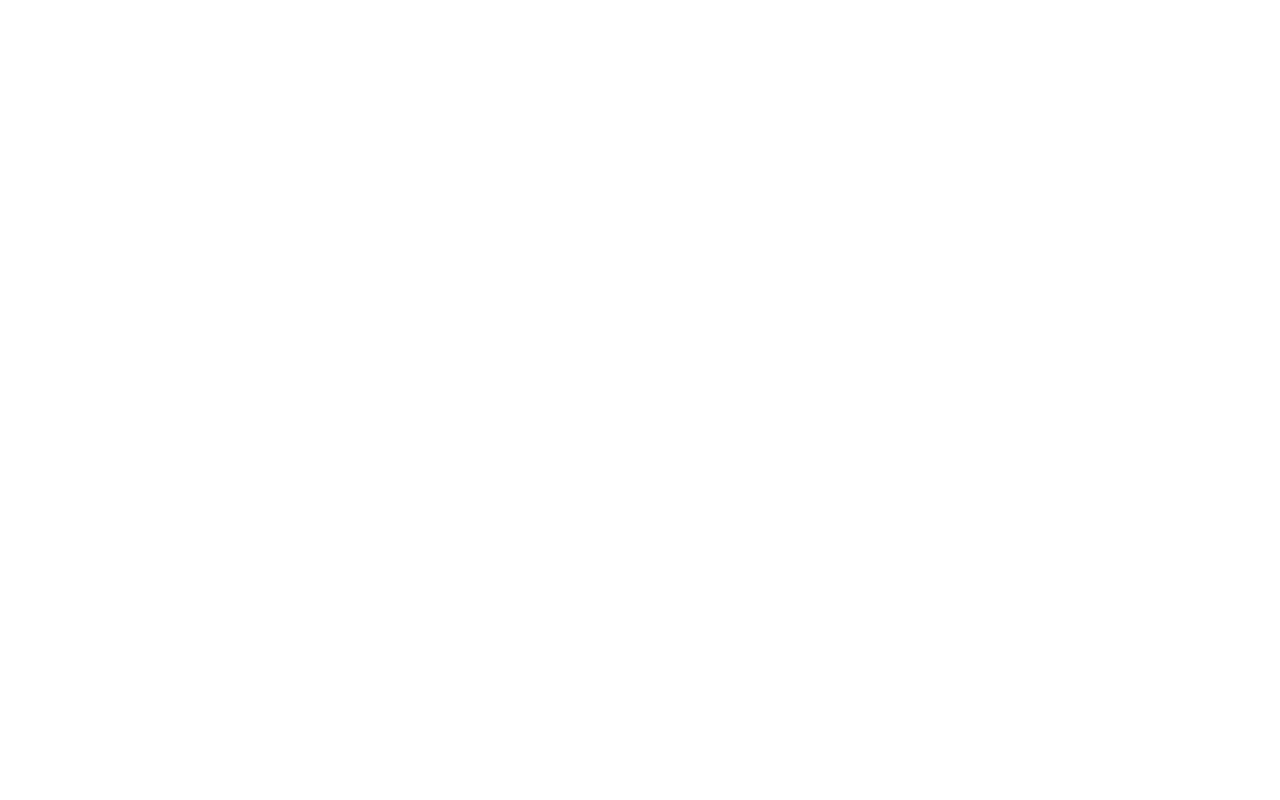
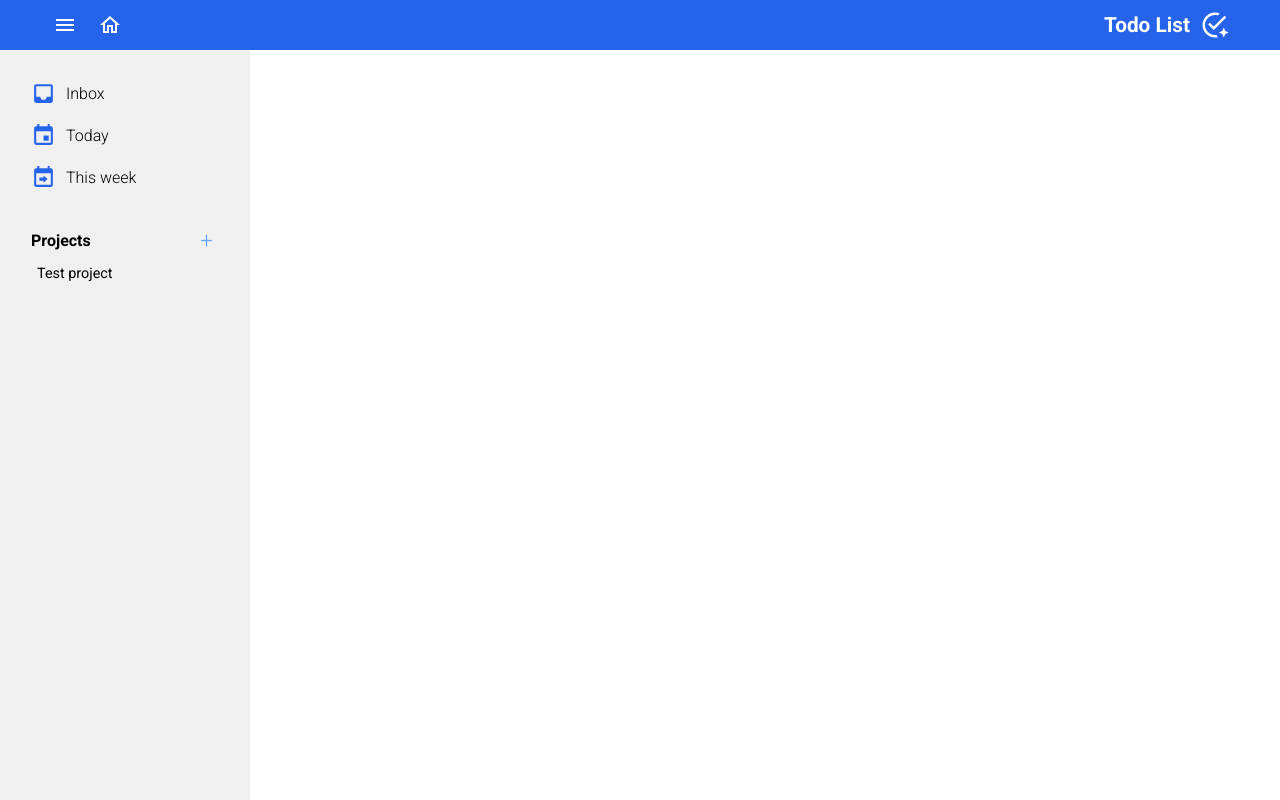
Before and after one commit to rvolkov8/project-todo-list, a website built with webpack: page dist/index.html in a window 1280 px wide. Built offline with nearby package versions, Linux system fonts and the light colour scheme.

Commit message:
Add basic HTML structure and styling

```diff
--- /dev/null
+++ b/src/side-bar.css
@@ -0,0 +1,137 @@
+*,
+*::after,
+*::before {
+  margin: 0;
+  padding: 0;
+  box-sizing: border-box;
+  font-family: "Roboto", sans-serif;
+}
+
+:root {
+  font-size: 16px;
+
+  --standard-blue: #2563eb;
+  --lighter-blue: #3b82f6;
+  --lightest-blue: #60a5fa;
+  --white: #fff;
+  --gray: #f0f0f0;
+  --dark-gray: #dedede;
+  --black: #000;
+}
+
+.side-bar {
+  background: var(--gray);
+
+  display: flex;
+  flex-direction: column;
+  gap: 25px;
+
+  padding: 25px;
+}
+
+.categories {
+  display: flex;
+  flex-direction: column;
+
+  gap: 5px;
+}
+
+.category {
+  display: flex;
+  align-items: center;
+  padding: 6px;
+  border-radius: 9px;
+
+  gap: 10px;
+}
+
+.category:hover {
+  cursor: pointer;
+  background: var(--dark-gray);
+}
+
+.inbox-icon {
+  height: 25px;
+  width: 25px;
+  background: url(assets/side-bar-assets/inbox-icon.svg) no-repeat;
+  background-position: center;
+  background-size: cover;
+}
+
+.today-icon {
+  height: 25px;
+  width: 25px;
+  background: url(assets/side-bar-assets/today-icon.svg) no-repeat;
+  background-position: center;
+  background-size: cover;
+}
+
+.this-week-icon {
+  height: 25px;
+  width: 25px;
+  background: url(assets/side-bar-assets/this-week-icon.svg) no-repeat;
+  background-position: center;
+  background-size: cover;
+}
+
+.category-text {
+  font-weight: 300;
+  color: var(--black);
+}
+
+.projects {
+  display: flex;
+  flex-direction: column;
+}
+
+.project-title {
+  display: flex;
+  align-items: center;
+  justify-content: space-between;
+
+  padding: 6px;
+  border-radius: 9px;
+
+  cursor: pointer;
+}
+
+.project-title:hover {
+  background: var(--dark-gray);
+}
+
+.title-text {
+  color: var(--black);
+  font-weight: 700;
+}
+
+.add-project-button {
+  border: none;
+  font-weight: 300;
+  font-size: 1.4rem;
+  color: var(--lightest-blue);
+
+  margin-right: 6px;
+}
+
+.add-project-button:hover {
+  color: var(--standard-blue);
+}
+
+.project {
+  display: flex;
+  align-items: center;
+
+  font-size: 0.9rem;
+
+  padding: 6px 6px 6px 12px;
+  border-radius: 9px;
+
+  cursor: pointer;
+}
+
+.project:hover {
+  background: var(--dark-gray);
+}
+
+.project-name {
+}
--- /dev/null
+++ b/src/style.css
@@ -0,0 +1,37 @@
+*,
+*::after,
+*::before {
+  margin: 0;
+  padding: 0;
+  box-sizing: border-box;
+  font-family: "Roboto", sans-serif;
+}
+
+:root {
+  font-size: 16px;
+
+  --standard-blue: #2563eb;
+  --lighter-blue: #3b82f6;
+  --lightest-blue: #60a5fa;
+  --white: #fff;
+  --gray: #f0f0f0;
+}
+
+.content {
+  height: 100vh;
+  display: grid;
+  grid-template: 50px 1fr / 250px 1fr;
+}
+
+.top-bar {
+  grid-area: 1 / 1 / 2 / 3;
+}
+
+.side-bar {
+  grid-area: 2 / 1 / 3 / 2;
+}
+
+.main {
+  grid-area: 2 / 2 / 3 / 3;
+  background: var(--white);
+}
--- /dev/null
+++ b/src/top-bar.css
@@ -0,0 +1,78 @@
+*,
+*::after,
+*::before {
+  margin: 0;
+  padding: 0;
+  box-sizing: border-box;
+  font-family: "Roboto", sans-serif;
+}
+
+:root {
+  font-size: 16px;
+
+  --standard-blue: #2563eb;
+  --lighter-blue: #3b82f6;
+  --lightest-blue: #60a5fa;
+  --white: #fff;
+  --gray: #f0f0f0;
+}
+
+.top-bar {
+  background: var(--standard-blue);
+
+  padding: 0 50px;
+
+  display: flex;
+  justify-content: space-between;
+  align-items: center;
+}
+
+.left-button-container {
+  display: flex;
+  align-items: center;
+  gap: 15px;
+}
+
+.menu-icon {
+  height: 30px;
+  width: 30px;
+  background: url(./assets/top-bar-assets/menu-icon.svg) no-repeat;
+  background-position: center;
+  background-size: 80%;
+}
+
+.home-icon {
+  height: 30px;
+  width: 30px;
+  background: url(./assets/top-bar-assets/home-icon.svg) no-repeat;
+  background-position: center;
+  background-size: 80%;
+}
+
+.menu-icon:hover,
+.home-icon:hover {
+  cursor: pointer;
+  background-color: var(--lighter-blue);
+}
+
+.logo {
+  display: flex;
+  gap: 10px;
+  align-items: center;
+
+  cursor: pointer;
+}
+
+.logo-text {
+  color: var(--white);
+  font-size: 1.3rem;
+  font-weight: 700;
+}
+
+.logo-icon {
+  height: 30px;
+  width: 30px;
+  background: url(/src/assets/top-bar-assets/todo-logo.svg) no-repeat;
+  background-position: center;
+  background-size: cover;
+}
```
Also changed, not shown: dist/index.html, src/assets/side-bar-assets/inbox-icon.svg (added), src/assets/side-bar-assets/this-week-icon.svg (added), src/assets/side-bar-assets/today-icon.svg (added), src/assets/top-bar-assets/home-icon.svg (added), src/assets/top-bar-assets/menu-icon.svg (added), src/assets/top-bar-assets/todo-logo.svg (added).
